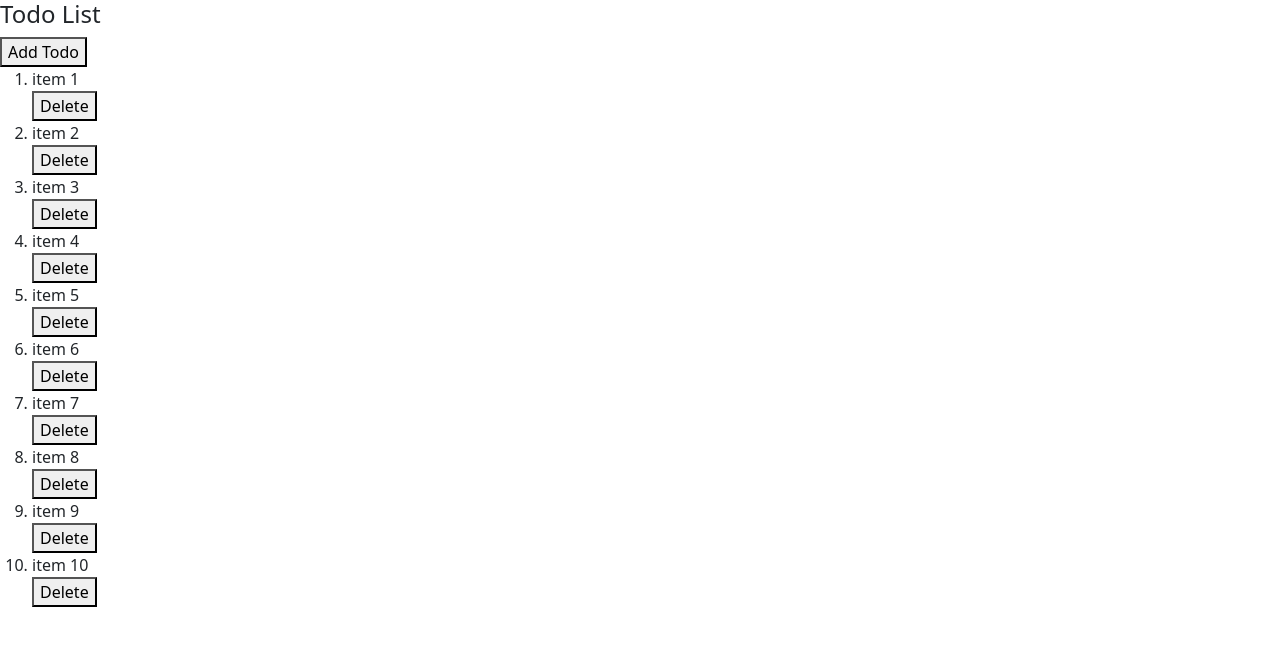
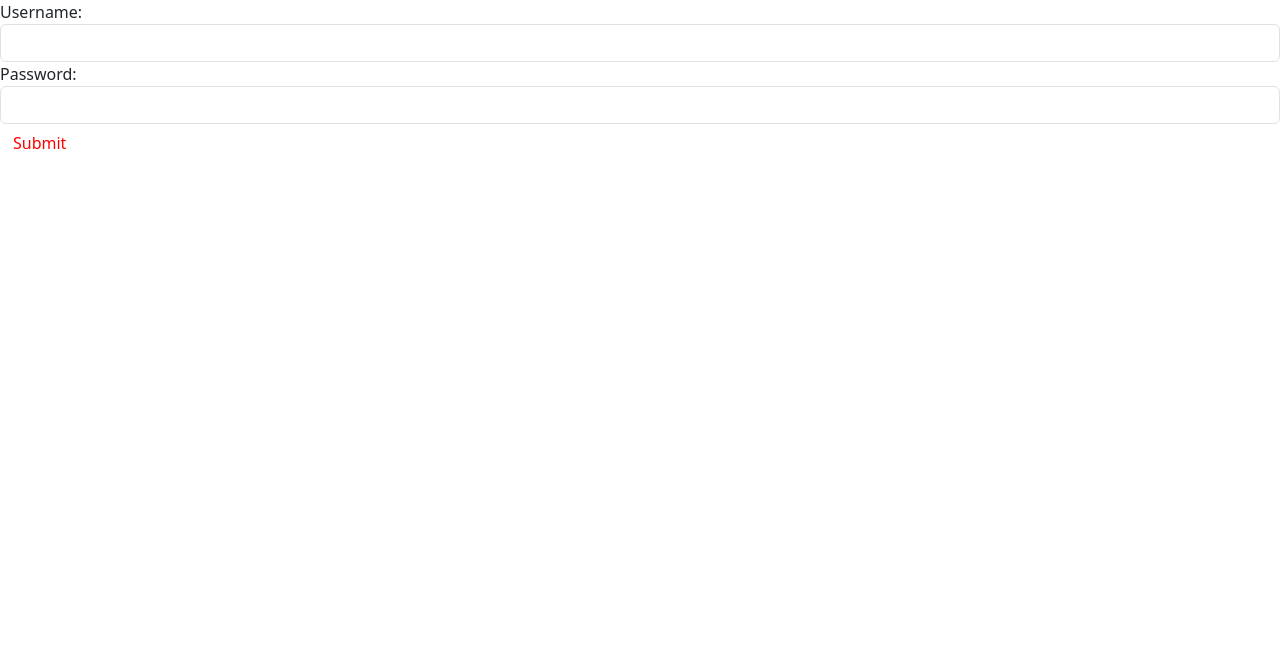
Before and after one commit to Sampathreddy77/React-Project, a React (Vite) app: page / in a window 1280 px wide. Shown: the top 646 px of the page. Built offline with nearby package versions, Linux system fonts and the light colour scheme.

Commit message:
Uncontrolled Forms

```diff
--- a/src/App.jsx
+++ b/src/App.jsx
@@ -16,9 +16,10 @@ import React, { Children } from "react"
 // import CardAddition from "./Component/card-add/card-add"
 // import FetchProducts from "./Component/Products/categories"
 // import ParentComponent from "./Component/Purecomponent/parent"
-import BulbTask from "./Component/Bulbtask/bulb_on/bulb"
-import Counter from "./Component/hooks/counter"
-import CustomTodo from "./Component/hooks/todo-list"
+// import BulbTask from "./Component/Bulbtask/bulb_on/bulb"
+// import Counter from "./Component/hooks/useState/counter"
+// import CustomTodo from "./Component/hooks/todo-list"
+import Uncontrolled_Form from "./Component/hooks/useRef/Uncontrolled-From"
 
 
 
@@ -29,7 +30,8 @@ function App() {
 
 
     <>
-    <CustomTodo/>
+    <Uncontrolled_Form/>
+    {/* <CustomTodo/> */}
    {/* < Counter/> */}
     {/* <ParentComponent/> */}
     {/* <BulbTask/> */}
--- a/src/Component/hooks/todo-list.jsx
+++ b/src/Component/hooks/todo-list.jsx
@@ -1,5 +1,6 @@
 import React, { useState } from "react"
-import { createTodoList } from "./jsHelpers"
+import { createTodoList } from "./useState/jsHelpers"
+
 
 
 
--- /dev/null
+++ b/src/Component/hooks/useRef/Uncontrolled-From.jsx
@@ -0,0 +1,89 @@
+import axios from "axios";
+import React, { useRef, useState } from "react";
+
+
+
+const Uncontrolled_Form = () => {
+  const usernameRef = useRef("");
+  const passwordRef = useRef("");
+
+  const [formErrors, setFormErrors] = useState({});
+
+  const OnSubmit = (event) => {
+    event.preventDefault();
+    const usernameEntered = usernameRef.current.value;
+    const passwordEntered = passwordRef.current.value;
+
+    const FormErrors = validations(usernameEntered, passwordEntered);
+    setFormErrors(FormErrors);
+
+    if (Object.keys(FormErrors).length > 0) {
+      console.log(FormErrors);
+    } else {
+      //call Api
+      console.log("Submit");
+      loginApi(usernameEntered, passwordEntered);
+    }
+  };
+
+  const validations = (username, password) => {
+    const FormErrors = {};
+
+    if (!username) {
+      FormErrors.usernameError = "Please Enter Username";
+      console.log("hello");
+    } else if (username.length > 20) {
+      FormErrors.usernameError = "Please enter the characters less than 20";
+    }
+    if (!password) {
+      FormErrors.passwordError = "Please enter password";
+    } else if (password.length >= 16) {
+      FormErrors.passwordError = "Please enter the characters less than 16 ";
+    }
+    return FormErrors;
+  };
+
+  const loginApi = async (username, password) => {
+    // console.log(username,password)
+    try {
+      const response = await axios.post("https://dummyjson.com/auth/login", {
+        username: username,
+        password: password,
+      });
+      // console.log(response)
+    } catch (error) {
+      console.log(error);
+    }
+  };
+
+  return (
+    <>
+      <form onSubmit={OnSubmit}>
+        <div className="form-group">
+          <label htmlFor="username">Username:</label>
+          <input
+            type="text"
+            className="form-control"
+            id="username"
+            ref={usernameRef}
+          />
+          <span style={{ color: "red" }}>{formErrors?.usernameError}</span>
+        </div>
+        <div className="form-group">
+          <label htmlFor="pwd">Password:</label>
+          <input className="form-control" id="pwd" ref={passwordRef} />
+          <span style={{ color: "red" }}>{formErrors?.passwordError}</span>
+        </div>
+
+        <button
+          type="submit"
+          className="btn btn-default"
+          style={{ color: "red" }}
+        >
+          Submit
+        </button>
+      </form>
+    </>
+  );
+};
+export default Uncontrolled_Form;
```
Also changed, not shown: src/Component/hooks/useState/counter.jsx (renamed from src/Component/hooks/counter.jsx), src/Component/hooks/useState/jsHelpers.js (renamed from src/Component/hooks/jsHelpers.js).
